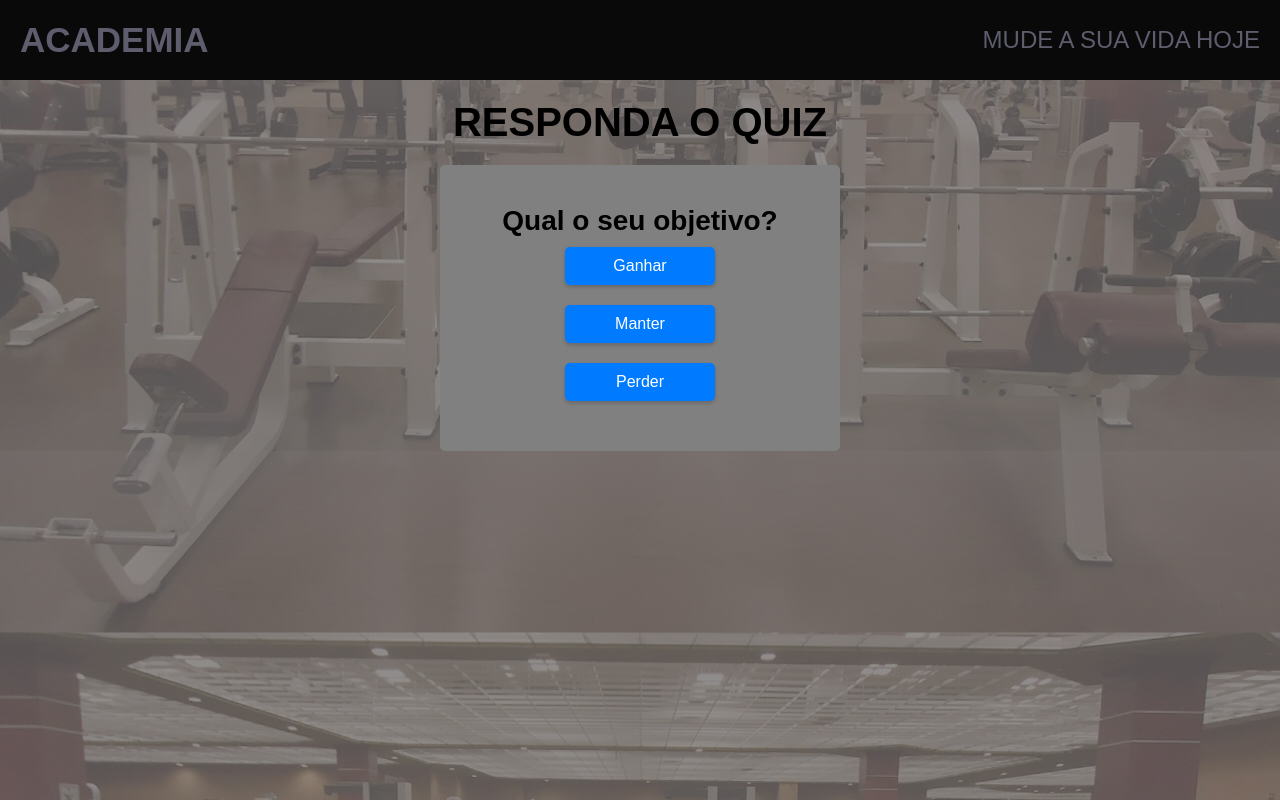
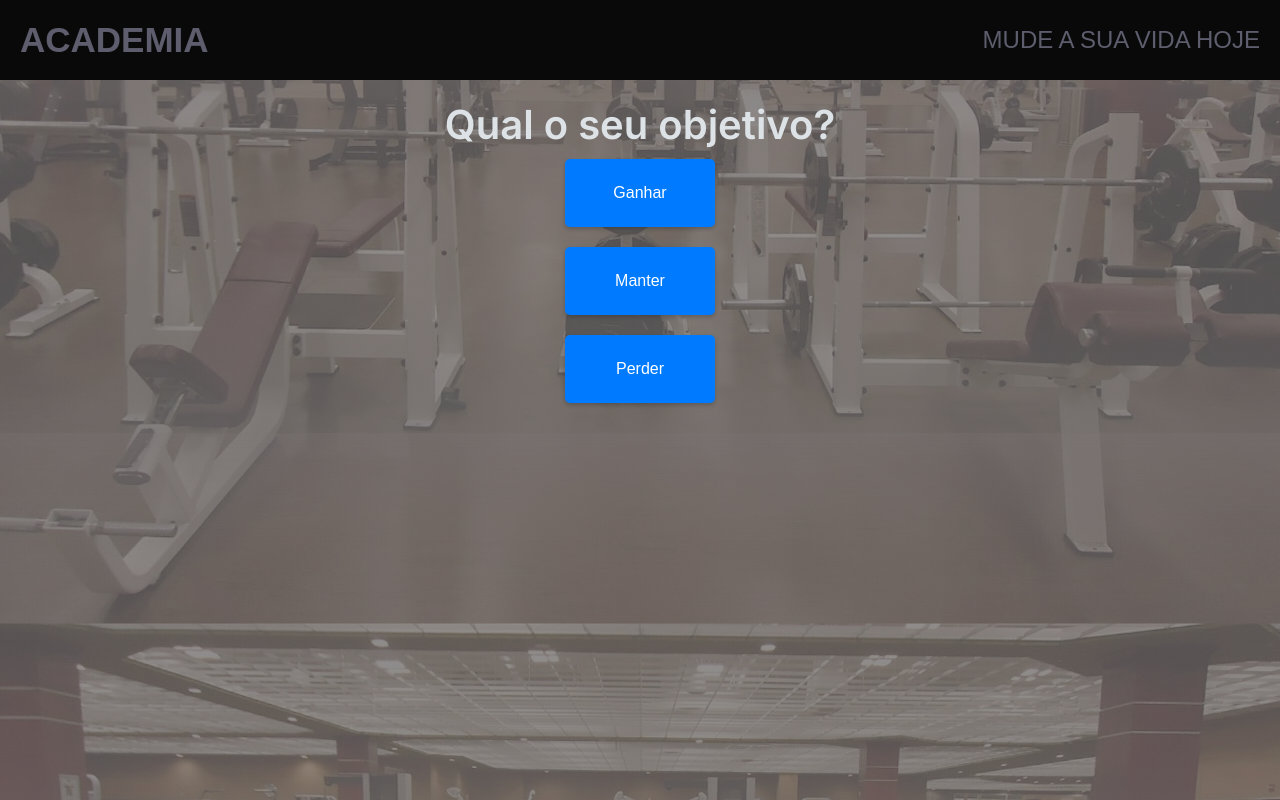
Before and after one commit to FeBonifacio/react-next-gym-questions, a Next.js app: page /questions in a window 1280 px wide. Built offline with nearby package versions, Linux system fonts and the light colour scheme.

Commit message:
feat: finished questions functionality

```diff
--- a/src/app/questions/page.tsx
+++ b/src/app/questions/page.tsx
@@ -1,42 +1,21 @@
 "use client"
-import React from "react";
+import React, { useState } from "react";
 import quiz from "../../assets/data/quiz.json";
 import { useQuestions } from "../../hooks/useQuestions";
 import styled from "styled-components";
+import Modal from "../../components/modal/resultModal";
 
 const Container = styled.div`
     display: flex;
     align-items: center;
     justify-content: center;
     flex-direction: column;
-`;
-const Content = styled.div`
-    font-size: 40px;
-    font-weight: 800;
-    font-family: sans-serif;
-    display: flex;
-    align-items: center;
-    justify-content: center;
-    color: var();
-    padding: 20px 0 20px;
-`;
-
-const QuizItems = styled.div`
-    width: 400px;
-    height: 300px;
-    display: flex;
-    align-items: center;
-    justify-content: center;
-    flex-direction: column;
-    background: gray;
-    border-radius: 5px;
-    padding: 40px;
-    height: 100%;
+    padding: 20px;
 
     h2 {
-        font-size: 28px;
+        font-size: 2.5rem;
+        color: var(--shapes);
         font-weight: 600;
-        font-family: sans-serif;
     }
 `;
 
@@ -46,7 +25,7 @@ const ButtonQuiz = styled.div`
     button {
         width: 150px;
         min-width: 150px;
-        padding: 10px 20px;
+        padding: 25px 30px;
         background-color: #007bff;
         color: white;
         border: none;
@@ -56,53 +35,57 @@ const ButtonQuiz = styled.div`
         box-shadow: 0px 2px 4px rgba(0, 0, 0, 0.2);
 
         &:hover {
-            background-color: #0056b3; /* Cor de fundo mais escura no hover */
+            background-color: #0056b3;
         }
     }
 `;
 
+const Question: React.FC = () => {
+    const { handleNextQuestion, currentQuestionIndex } = useQuestions();
+    const [showModal, setShowModal] = useState(false);
 
-const Results = styled.div` /* Definindo o estilo Results */
-    font-size: 24px;
-    font-weight: 600;
-    font-family: sans-serif;
-    margin-top: 20px;
-`;
+    const handleModalClose = () => {
+        setShowModal(false);
+    }
 
+    const handleShowModal = () => {
+        setShowModal(true);
+    };
 
-export default function Question() {
-    const {
-        handleNextQuestion,
-        currentQuestionIndex,
-        selectedOption
-    } = useQuestions();
-
-    const showResults = currentQuestionIndex === quiz.questions.length;
+    const handleNextQuestionAndShowModal = () => {
+        handleNextQuestion();
+        if (currentQuestionIndex === quiz.questions.length - 1) {
+            handleShowModal();
+        }
+    };
 
     return (
+        <>
             <Container>
-            <Content>{quiz.title}</Content>
-            {!showResults ? (
-                <QuizItems>
                 <h2>{quiz.questions[currentQuestionIndex].question}</h2>
-                    {quiz.questions[currentQuestionIndex].options.map((option: any, index: number) => (
+                {quiz.questions[currentQuestionIndex].options.map((option, index) => (
                     <ButtonQuiz key={option.id}>
                         <button
                             type="button"
-                                id={option.alias}
-                                value={option.id}
-                                onClick={() => handleNextQuestion()}
+                            onClick={handleNextQuestionAndShowModal}
                         >
                             {option.name}
                         </button>
                     </ButtonQuiz>
                 ))}
-                </QuizItems>
-            ) : (
-                <Results>
-                    {/* {userResult} */}
-                </Results>
-            )}
             </Container>
+            <Modal
+                isOpen={showModal}
+                onClose={handleModalClose}
+                title="Parabéns!"
+            >
+                <p>{`${localStorage.getItem('nome')}!
+                    Você deu um grande passo para sua saúde.
+                    Entraremos em contato para agendar o treino!`}
+                    </p>
+            </Modal>
+        </>
     );
 }
+
+export default Question;
--- a/src/hooks/useForm.tsx
+++ b/src/hooks/useForm.tsx
@@ -33,8 +33,6 @@ export function useForm() {
             telefone: '',
             idade: '',
         });
-
-        alert('Cadastro realizado !')
     };
 
     return {
```
Lines whose indentation alone changed are shown as unchanged.
